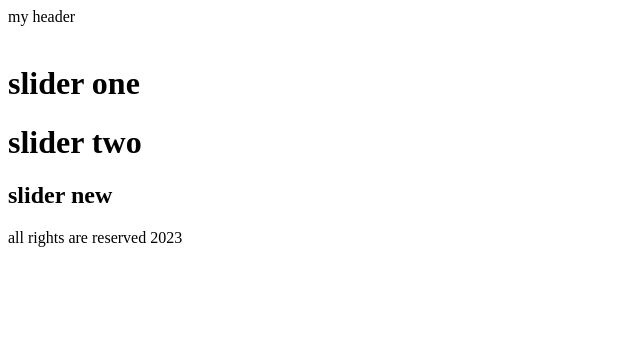
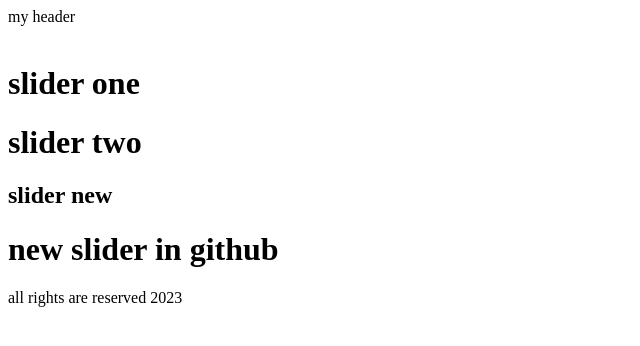
Before and after one commit to mohammadesf9170/newgit, a plain HTML site: page index.html in a window 1280 px wide. Shown: the whole page, without its empty margins (0-640 px from the left). Drawn offline with Linux system fonts and the light colour scheme.

Commit message:
github slider

```diff
--- a/index.html
+++ b/index.html
@@ -17,6 +17,7 @@
         <h1>slider one</h1>
         <h1>slider two</h1>
         <h2>slider new</h2>
+        <h1>new slider in github</h1>
     </div>
     <footer>
         all rights are reserved 2023
```
